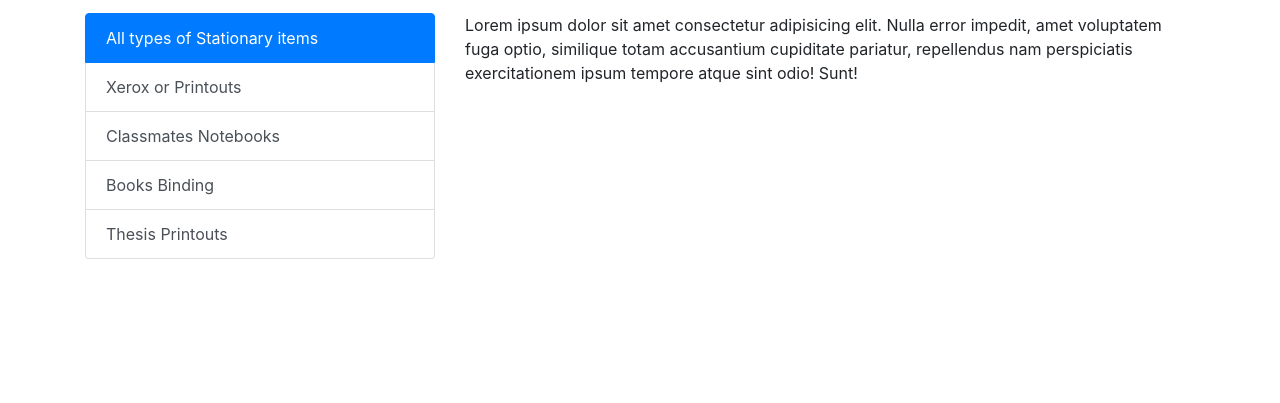
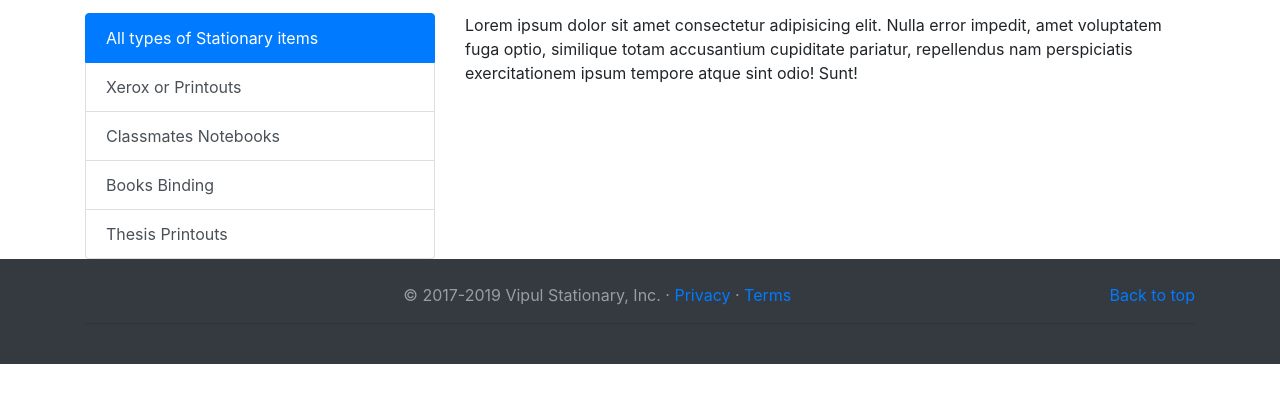
Before and after one commit to vipulgarg1/VipulStationary, a plain HTML site: page services.html in a window 1280 px wide. Shown: the part 109-512 px from the top of the page. Drawn offline with nearby package versions, Linux system fonts and the light colour scheme.

Commit message:
edited footer in index and services page

```diff
--- a/services.html
+++ b/services.html
@@ -103,12 +103,13 @@
     </div>
   </div>
 
-  <!-- <footer id="sticky-footer" class="py-2 bg-dark text-white-50 mt-3">
-      <div class="container text-center">
-        <p class="float-right"><a href="#">Back to top</a></p>
-        <p>© 2017-2019 Vipul Stationary, Inc. · <a href="#">Privacy</a> · <a href="#">Terms</a></p>
-      </div>
-    </footer>   -->
+  <footer id="sticky-footer" class="py-4 bg-dark text-white-50">
+    <div class="container text-center">
+      <p class="float-right"><a href="#">Back to top</a></p>
+      <p>© 2017-2019 Vipul Stationary, Inc. · <a href="#">Privacy</a> · <a href="#">Terms</a></p>
+      <hr>
+    </div>
+  </footer>
   <!-- Optional JavaScript -->
   <!-- jQuery first, then Popper.js, then Bootstrap JS -->
   <script src="https://code.jquery.com/jquery-3.3.1.slim.min.js"
```
Also changed, not shown: index.html (+3 -1 lines).
